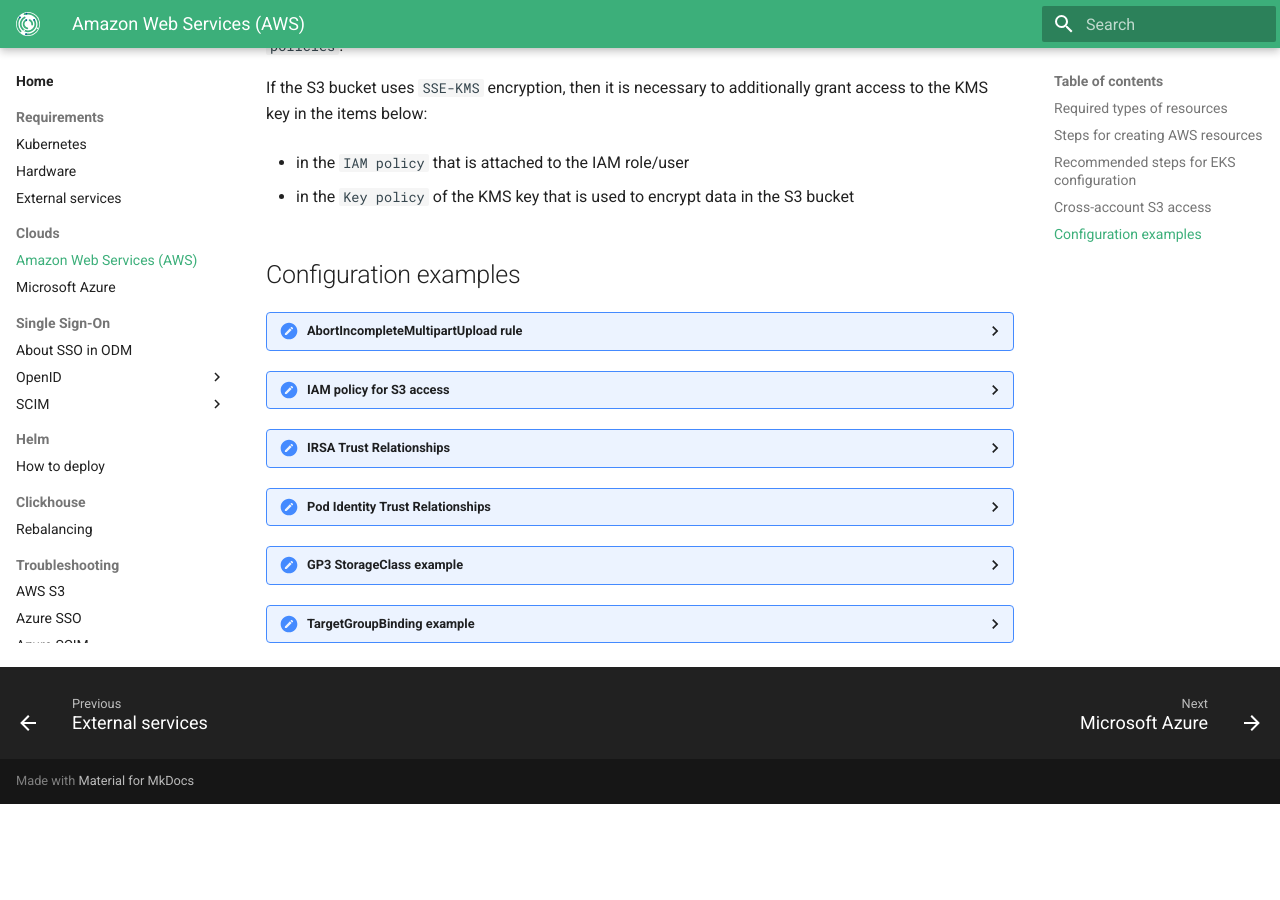
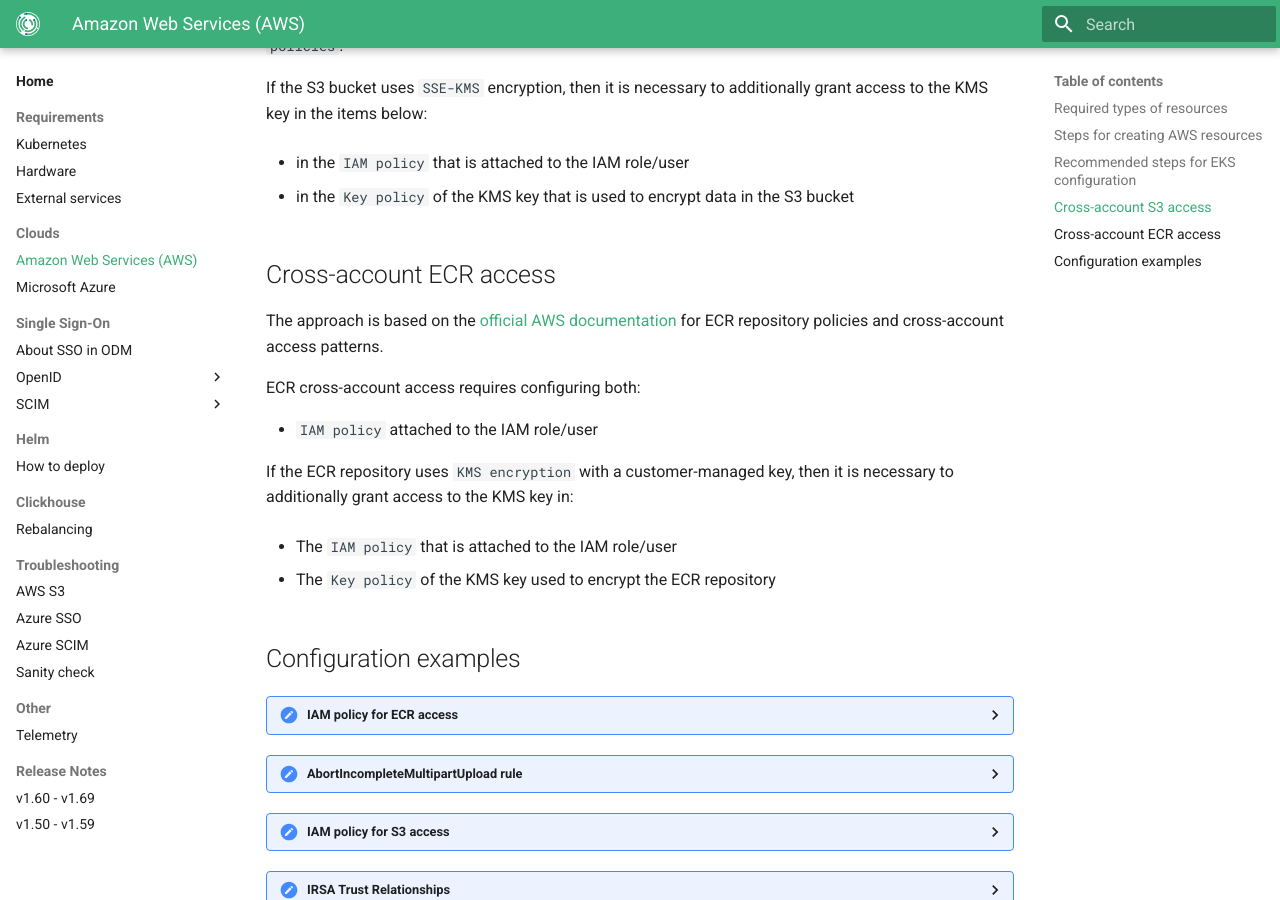
Before and after one commit to genestack/admin-docs, an MkDocs documentation site: the page built from docs/home/clouds/aws.md, in a window 1280 px wide and 900 px high, scrolled down 3193 px. Built offline with MkDocs 1.6.1 and Material for MkDocs 9.7.7, drawn with Linux system fonts in a browser that asks for light colours; the version menu is left out; before the commit the page ends 3997 px from its top, so only the background shows below that.

Commit message:
[ODM-12563] Add policy for ECR

````diff
--- a/docs/home/clouds/aws.md
+++ b/docs/home/clouds/aws.md
@@ -133,9 +133,69 @@
 
 - in the `Key policy` of the KMS key that is used to encrypt data in the S3 bucket
 
+## Cross-account ECR access
+
+The approach is based on the [official AWS documentation](https://repost.aws/knowledge-center/secondary-account-access-ecr) for ECR repository policies and cross-account access patterns.
+
+ECR cross-account access requires configuring both:
+
+- `IAM policy` attached to the IAM role/user
+
+If the ECR repository uses `KMS encryption` with a customer-managed key, then it is necessary to additionally grant access to the KMS key in:
+
+- The `IAM policy` that is attached to the IAM role/user
+
+- The `Key policy` of the KMS key used to encrypt the ECR repository
+
 ## Configuration examples
 
+<details><summary>IAM policy for ECR access</summary>
+
+```json
+{
+  "Version": "2012-10-17",
+  "Statement": [
+    {
+      "Sid": "ECRRepositoryAccess",
+      "Effect": "Allow",
+      "Action": [
+        "ecr:GetAuthorizationToken"
+      ],
+      "Resource": "*"
+    },
+    {
+      "Sid": "ECRImagePull",
+      "Effect": "Allow",
+      "Action": [
+        "ecr:GetDownloadUrlForLayer",
+        "ecr:BatchGetImage",
+        "ecr:BatchCheckLayerAvailability",
+        "ecr:DescribeRepositories",
+        "ecr:DescribeImages",
+        "ecr:ListImages"
+      ],
+      "Resource": "*"
+    },
+    {
+      "Sid" : "AllowUseOfTheKey",
+      "Effect": "Allow",
+      "Action" : [
+        "kms:Encrypt",
+        "kms:Decrypt",
+        "kms:ReEncrypt*",
+        "kms:GenerateDataKey*",
+        "kms:DescribeKey"
+      ],
+      "Resource" : ["KMS_KEY_ARN"]
+    }
+  ]
+}
+```
+
+</details>
+
 <details><summary>AbortIncompleteMultipartUpload rule</summary>
+
 ```json
 {
     "Rules": [
@@ -149,27 +209,29 @@
     ]
 }
 ```
+
 </details>
 
 <details><summary>IAM policy for S3 access</summary>
+
 ```json
 {
   "Version" : "2012-10-17",
   "Statement" : [
     {
       "Sid" : "ListObjectsInBucket",
-      "Effect" : "Allow",
+      "Effect": "Allow",
       "Action" : [
         "s3:ListBucket",
         "s3:GetBucketLocation",
         "s3:ListBucketMultipartUploads",
         "s3:ListBucketVersions"
       ],
-      "Resource" : ["S3_BUCKET_ARN"]
+      "Resource": ["S3_BUCKET_ARN"]
     },
     {
       "Sid" : "AllObjectActions",
-      "Effect" : "Allow",
+      "Effect": "Allow",
       "Action" : [
         "s3:*Object*",
         "s3:AbortMultipartUpload",
@@ -179,7 +241,7 @@
     },
     {
       "Sid" : "AllowUseOfTheKey",
-      "Effect" : "Allow",
+      "Effect": "Allow",
       "Action" : [
         "kms:Encrypt",
         "kms:Decrypt",
@@ -192,9 +254,11 @@
   ]
 }
 ```
+
 </details>
 
 <details><summary>IRSA Trust Relationships</summary>
+
 ```json
 {
     "Version": "2012-10-17",
@@ -215,9 +279,11 @@
     ]
 }
 ```
+
 </details>
 
 <details><summary>Pod Identity Trust Relationships</summary>
+
 ```json
 {
     "Version": "2012-10-17",
@@ -235,9 +301,11 @@
     ]
 }
 ```
+
 </details>
 
 <details><summary>GP3 StorageClass example</summary>
+
 ```yaml
 apiVersion: storage.k8s.io/v1
 kind: StorageClass
@@ -249,9 +317,11 @@
 volumeBindingMode: Immediate
 allowVolumeExpansion: true
 ```
+
 </details>
 
 <details><summary>TargetGroupBinding example</summary>
+
 ```yaml
 apiVersion: elbv2.k8s.aws/v1beta1
 kind: TargetGroupBinding
@@ -265,4 +335,5 @@
     port: 80
   targetGroupARN: TARGET_GROUP_ARN
 ```
+
 </details>
````
